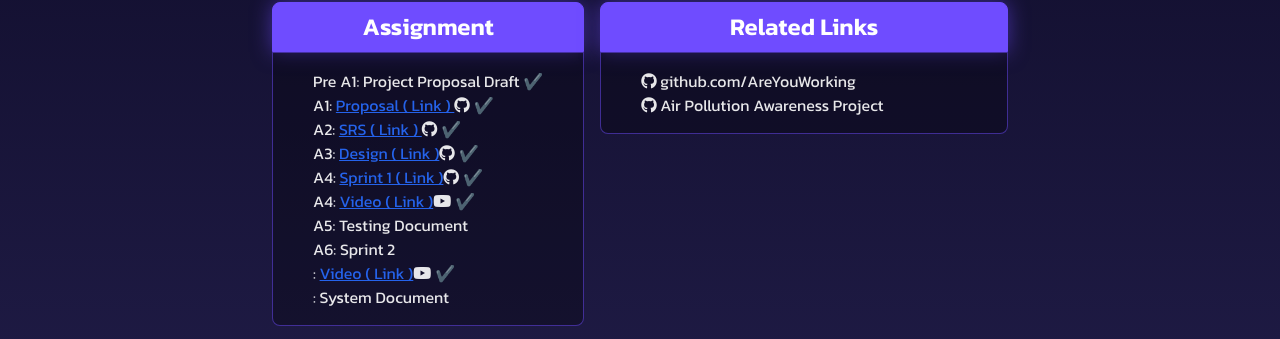
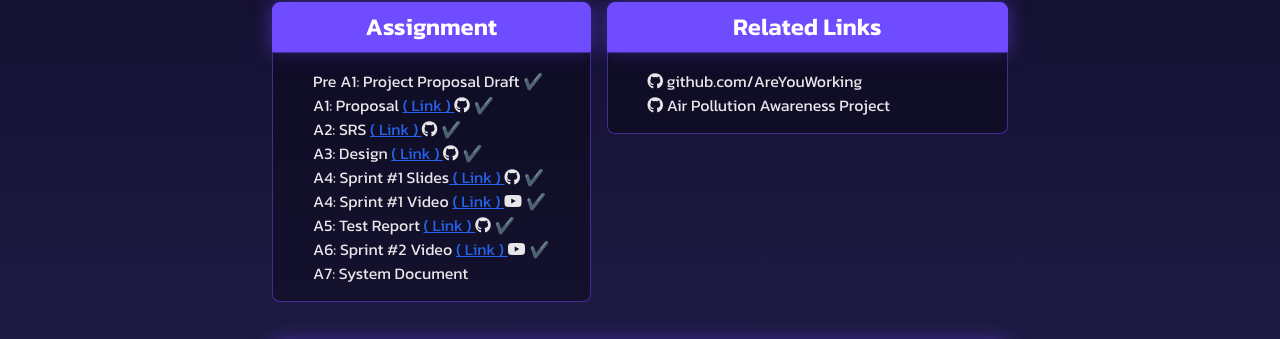
Before and after one commit to 261361softwareDev/261361softwareDev.github.io, a website: page index.html in a window 1280 px wide. Shown: the part 222-561 px from the top of the page. Drawn offline with Linux system fonts and the light colour scheme; no server answers.

Commit message:
add: a5 test report link

```diff
--- a/index.html
+++ b/index.html
@@ -35,22 +35,22 @@
                 <div class="bg-black bg-opacity-30 rounded-b-lg quad-trans ">
                     <ul class="px-10 py-4">
                         <li>Pre A1: Project Proposal Draft ✔️</li>
-                        <li> A1: <a class="underline text-blue-600" href="https://github.com/AreYouWorking/AreYouWorking.github.io/blob/main/src/pdf/A1_Proposal.pdf" target="_blank">
-                            Proposal ( Link )   </a><i class="fa-brands fa-github"> ✔️ </i></li>
-                        <li>A2: <a class="underline text-blue-600" href="https://github.com/AreYouWorking/AreYouWorking.github.io/blob/main/src/pdf/AP_SRS.pdf" target="_blank">
-                            SRS ( Link )   </a><i class="fa-brands fa-github"> ✔️ </i></li>
-                        <li>A3: <a class="underline text-blue-600" href="https://github.com/AreYouWorking/AreYouWorking.github.io/blob/main/src/pdf/A3_DesignSpecification.pdf" target="_blank">
-                            Design ( Link )</a><i class="fa-brands fa-github"> ✔️ </i></li>
-                        <li>A4: <a class="underline text-blue-600" href="https://github.com/AreYouWorking/AreYouWorking.github.io/blob/main/src/pdf/A(ir)Wareness.pdf" target="_blank">
-                            Sprint 1 ( Link )</a><i class="fa-brands fa-github"> ✔️ </i> </li>
-                        <li>A4: <a class="underline text-blue-600" href="https://drive.google.com/drive/folders/18fWZ5Twyboc_iXTGC3Q6Ij5MjT3pxdqn?usp=share_link" target="_blank">
-                            Video ( Link )</a><i class="fa-brands fa-youtube"> ✔️ </i> </li>
-                        <li>A5: Testing Document</li>
-                        <li>A6: Sprint 2
-
-                        <li>: <a class="underline text-blue-600" href="https://drive.google.com/drive/folders/1D-Tz6q8hcspRzcFxp0Xp5qKmBhdvzxNS?usp=share_link" target="_blank">
-                            Video ( Link )</a><i class="fa-brands fa-youtube"> ✔️ </i> </li>
-                        <li>: System Document</li>
+                        <li> A1: Proposal <a class="underline text-blue-600" href="https://github.com/AreYouWorking/AreYouWorking.github.io/blob/main/src/pdf/A1_Proposal.pdf" target="_blank">
+                            ( Link )   </a><i class="fa-brands fa-github"> ✔️ </i></li>
+                        <li>A2: SRS <a class="underline text-blue-600" href="https://github.com/AreYouWorking/AreYouWorking.github.io/blob/main/src/pdf/AP_SRS.pdf" target="_blank">
+                            ( Link )   </a><i class="fa-brands fa-github"> ✔️ </i></li>
+                        <li>A3: Design <a class="underline text-blue-600" href="https://github.com/AreYouWorking/AreYouWorking.github.io/blob/main/src/pdf/A3_DesignSpecification.pdf" target="_blank">
+                            ( Link ) </a><i class="fa-brands fa-github"> ✔️ </i></li>
+                        <li>A4: Sprint #1 Slides<a class="underline text-blue-600" href="https://github.com/AreYouWorking/AreYouWorking.github.io/blob/main/src/pdf/A(ir)Wareness.pdf" target="_blank">
+                            ( Link ) </a><i class="fa-brands fa-github"> ✔️ </i> </li>
+                        <li>A4: Sprint #1 Video <a class="underline text-blue-600" href="https://drive.google.com/drive/folders/18fWZ5Twyboc_iXTGC3Q6Ij5MjT3pxdqn?usp=share_link" target="_blank">
+                            ( Link ) </a><i class="fa-brands fa-youtube"> ✔️ </i> </li>
+                        <li>A5: Test Report <a class="underline text-blue-600" href="https://github.com/AreYouWorking/AreYouWorking.github.io/blob/main/src/pdf/A5_TestReport.pdf" target="_blank">
+                            ( Link ) </a><i class="fa-brands fa-github"> ✔️ </i></li>
+                        <li>A6: Sprint #2 Video
+                        <a class="underline text-blue-600" href="https://drive.google.com/drive/folders/1D-Tz6q8hcspRzcFxp0Xp5qKmBhdvzxNS?usp=share_link" target="_blank">
+                            ( Link ) </a><i class="fa-brands fa-youtube"> ✔️ </i> </li>
+                        <li>A7: System Document</li>
                     </li>
                     </ul>
                 </div>
```
